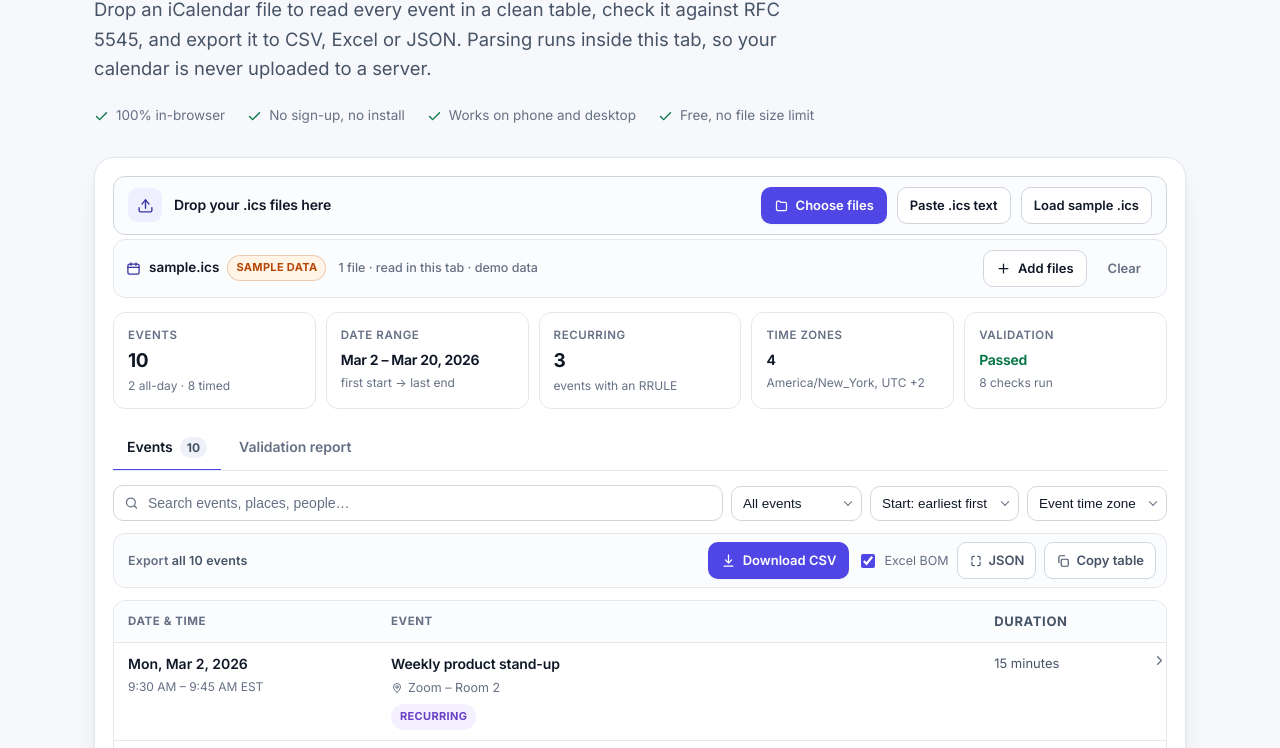
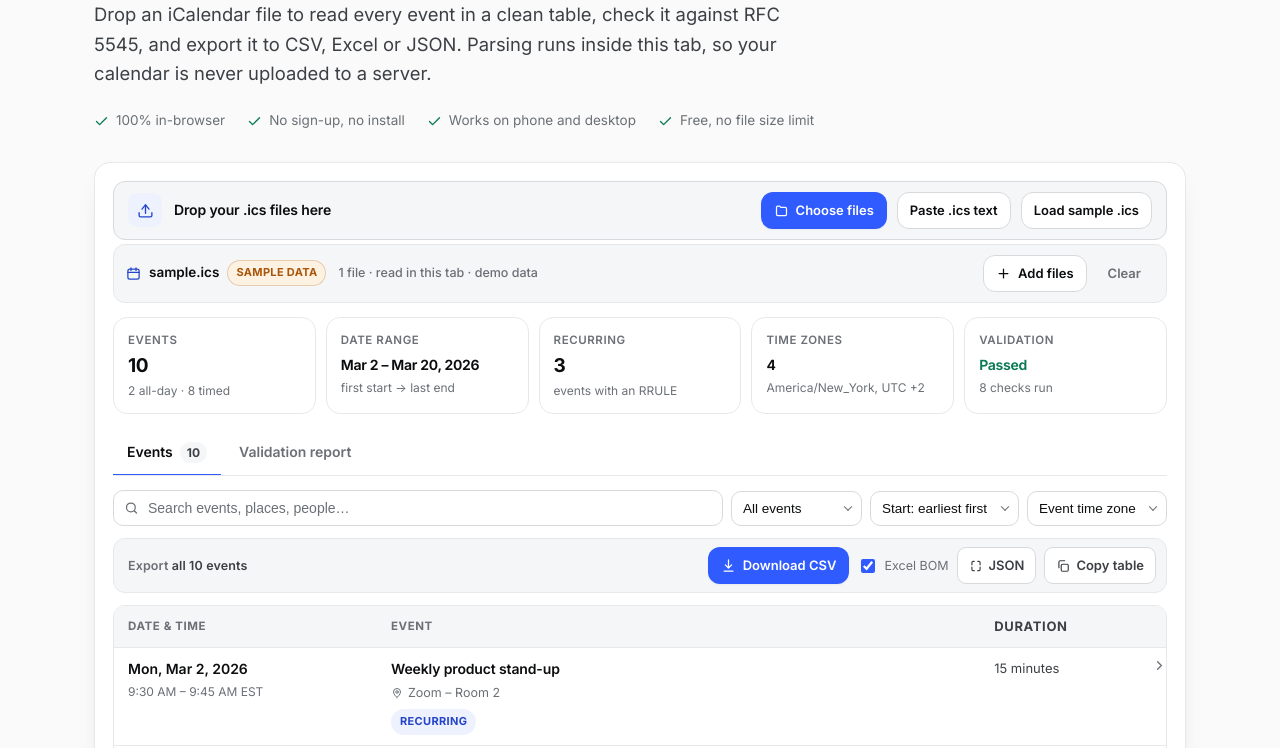
Before and after one commit to MarCJ81/ics-viewer-online, a plain HTML site: page index.html in a window 1280 px wide. Shown: the part 288-1036 px from the top of the page. Drawn offline with Linux system fonts and the light colour scheme.

Commit message:
Redesign UI with Direction A (Crisp Bento): #FAFAFA canvas, white hairline tiles, cobalt #2F5BFF single accent, 800 headlines

```diff
--- a/assets/styles.css
+++ b/assets/styles.css
@@ -24,34 +24,41 @@
     U+2C60-2C7F, U+A720-A7FF;
 }
 
+/* Design system: A — Crisp Bento SaaS
+   순백 표면 #FFFFFF · 바탕 #FAFAFA · 1px 헤어라인 #E7E8EA · 16px 타일 라운드
+   잉크 #0C0D0F · 코발트 #2F5BFF 단일 액센트 · 산세리프 800 헤드라인 */
 :root {
-  --bg: #f7f8fb;
-  --bg-soft: #eef1f7;
-  --surface: #ffffff;
-  --surface-2: #fbfcfe;
-  --text: #101828;
-  --text-soft: #475467;
-  --muted: #667085;
-  --border: #e4e7ec;
-  --border-strong: #d0d5dd;
-  --accent: #4f46e5;
-  --accent-hover: #4338ca;
-  --accent-soft: #eef0ff;
-  --accent-text: #3730a3;
-  --teal: #0f766e;
-  --teal-soft: #e6f6f3;
-  --amber: #b54708;
-  --amber-soft: #fff4e5;
-  --red: #b42318;
-  --red-soft: #fef3f2;
-  --green: #067647;
-  --green-soft: #ecfdf3;
-  --violet: #6941c6;
-  --violet-soft: #f4f0ff;
-  --shadow-sm: 0 1px 2px rgba(16, 24, 40, 0.05);
-  --shadow-md: 0 1px 3px rgba(16, 24, 40, 0.06), 0 14px 34px -16px rgba(16, 24, 40, 0.18);
-  --radius: 14px;
-  --radius-lg: 20px;
+  --bg: #FAFAFA;
+  --bg-soft: #F5F6F7;
+  --surface: #FFFFFF;
+  --surface-2: #F5F6F7;
+  --text: #0C0D0F;
+  --text-soft: #3C4045;
+  --muted: #6B7076;
+  --border: #E7E8EA;
+  --border-strong: #D7D9DD;
+  --accent: #2F5BFF;
+  --accent-hover: #2445C9;
+  --accent-soft: #EEF2FF;
+  --accent-text: #2445C9;
+  --on-accent: #FFFFFF;
+  --eyebrow: #585E66;
+  /* semantic states — colour carries meaning, not decoration */
+  --teal: #3C4045;
+  --teal-soft: #F5F6F7;
+  --amber: #A9550A;
+  --amber-soft: #FDF2E2;
+  --red: #B4211C;
+  --red-soft: #FDECEB;
+  --green: #0B7A55;
+  --green-soft: #E9F9F1;
+  --violet: #2445C9;
+  --violet-soft: #EEF2FF;
+  --shadow-sm: 0 1px 2px rgba(12, 13, 15, 0.05);
+  --shadow-md: 0 12px 28px -20px rgba(12, 13, 15, 0.35);
+  --radius: 16px;
+  --radius-lg: 16px;
+  --radius-btn: 12px;
   --font: "Inter", system-ui, -apple-system, BlinkMacSystemFont, "Segoe UI", Roboto,
     "Helvetica Neue", Arial, "Liberation Sans", "Noto Sans", "Apple SD Gothic Neo", "Noto Sans KR", sans-serif;
   --mono: ui-monospace, SFMono-Regular, "SF Mono", Menlo, Consolas, "Liberation Mono", monospace;
@@ -65,61 +72,65 @@
 
 @media (prefers-color-scheme: dark) {
   :root:not([data-theme="light"]) {
-    --bg: #0b0f19;
-    --bg-soft: #111827;
-    --surface: #111827;
-    --surface-2: #0f1523;
-    --text: #f3f5f9;
-    --text-soft: #c3cad6;
-    --muted: #98a2b3;
-    --border: #222b3a;
-    --border-strong: #2f3a4c;
-    --accent: #8b83ff;
-    --accent-hover: #a29bff;
-    --accent-soft: #1c1b3a;
-    --accent-text: #c7c2ff;
-    --teal: #5eead4;
-    --teal-soft: #102a28;
-    --amber: #fdb022;
-    --amber-soft: #2a1f0c;
-    --red: #fda29b;
-    --red-soft: #2b1412;
-    --green: #75e0a7;
-    --green-soft: #0d2419;
-    --violet: #c3b5fd;
-    --violet-soft: #1e1a33;
-    --shadow-sm: 0 1px 2px rgba(0, 0, 0, 0.4);
-    --shadow-md: 0 1px 3px rgba(0, 0, 0, 0.5), 0 18px 40px -18px rgba(0, 0, 0, 0.8);
+    --bg: #0A0B0D;
+    --bg-soft: #0E0F12;
+    --surface: #121317;
+    --surface-2: #17181C;
+    --text: #F4F5F7;
+    --text-soft: #C7CBD2;
+    --muted: #9AA0A9;
+    --border: #24262B;
+    --border-strong: #34373E;
+    --accent: #8AA4FF;
+    --accent-hover: #5B7BFF;
+    --accent-soft: rgba(47, 91, 255, .18);
+    --accent-text: #C3D2FF;
+    --on-accent: #0A0B0D;
+  --eyebrow: #C7CBD2;
+    --eyebrow: #C7CBD2;
+    --teal: #C7CBD2;
+    --teal-soft: #17181C;
+    --amber: #F7BE6A;
+    --amber-soft: rgba(247, 190, 106, .12);
+    --red: #FF9A94;
+    --red-soft: rgba(255, 154, 148, .12);
+    --green: #3ED9A0;
+    --green-soft: rgba(62, 217, 160, .12);
+    --violet: #C3D2FF;
+    --violet-soft: rgba(47, 91, 255, .18);
+    --shadow-sm: 0 1px 2px rgba(0, 0, 0, .5);
+    --shadow-md: 0 16px 40px -22px rgba(0, 0, 0, .9);
     color-scheme: dark;
   }
 }
 
 :root[data-theme="dark"] {
-  --bg: #0b0f19;
-  --bg-soft: #111827;
-  --surface: #111827;
-  --surface-2: #0f1523;
-  --text: #f3f5f9;
-  --text-soft: #c3cad6;
-  --muted: #98a2b3;
-  --border: #222b3a;
-  --border-strong: #2f3a4c;
-  --accent: #8b83ff;
-  --accent-hover: #a29bff;
-  --accent-soft: #1c1b3a;
-  --accent-text: #c7c2ff;
-  --teal: #5eead4;
-  --teal-soft: #102a28;
-  --amber: #fdb022;
-  --amber-soft: #2a1f0c;
-  --red: #fda29b;
-  --red-soft: #2b1412;
-  --green: #75e0a7;
-  --green-soft: #0d2419;
-  --violet: #c3b5fd;
-  --violet-soft: #1e1a33;
-  --shadow-sm: 0 1px 2px rgba(0, 0, 0, 0.4);
-  --shadow-md: 0 1px 3px rgba(0, 0, 0, 0.5), 0 18px 40px -18px rgba(0, 0, 0, 0.8);
+  --bg: #0A0B0D;
+  --bg-soft: #0E0F12;
+  --surface: #121317;
+  --surface-2: #17181C;
+  --text: #F4F5F7;
+  --text-soft: #C7CBD2;
+  --muted: #9AA0A9;
+  --border: #24262B;
+  --border-strong: #34373E;
+  --accent: #8AA4FF;
+  --accent-hover: #5B7BFF;
+  --accent-soft: rgba(47, 91, 255, .18);
+  --accent-text: #C3D2FF;
+  --on-accent: #0A0B0D;
+  --teal: #C7CBD2;
+  --teal-soft: #17181C;
+  --amber: #F7BE6A;
+  --amber-soft: rgba(247, 190, 106, .12);
+  --red: #FF9A94;
+  --red-soft: rgba(255, 154, 148, .12);
+  --green: #3ED9A0;
+  --green-soft: rgba(62, 217, 160, .12);
+  --violet: #C3D2FF;
+  --violet-soft: rgba(47, 91, 255, .18);
+  --shadow-sm: 0 1px 2px rgba(0, 0, 0, .5);
+  --shadow-md: 0 16px 40px -22px rgba(0, 0, 0, .9);
   color-scheme: dark;
 }
 
@@ -146,6 +157,7 @@ body {
 }
 
 h1, h2, h3, h4 { margin: 0; font-weight: 700; letter-spacing: -0.02em; line-height: 1.2; }
+h1, h2 { font-weight: 800; letter-spacing: -0.04em; }
 p { margin: 0; }
 a { color: var(--accent-text); text-decoration: none; }
 a:hover { text-decoration: underline; }
@@ -227,9 +239,8 @@ button { font: inherit; color: inherit; }
   border-radius: 9px;
   display: grid;
   place-items: center;
-  background: linear-gradient(145deg, var(--accent), #7b74ff);
-  color: #fff;
-  box-shadow: inset 0 0 0 1px rgba(255, 255, 255, 0.18);
+  background: var(--text);
+  color: var(--surface);
 }
 .brand-mark svg { width: 17px; height: 17px; }
 .brand small {
@@ -299,19 +310,21 @@ button { font: inherit; color: inherit; }
   gap: 8px;
   font-size: 12.5px;
   font-weight: 600;
-  letter-spacing: 0.08em;
+  letter-spacing: 0.06em;
   text-transform: uppercase;
-  color: var(--accent-text);
-  background: var(--accent-soft);
+  color: var(--eyebrow);
+  background: var(--surface);
+  border: 1px solid var(--border);
   border-radius: 999px;
-  padding: 5px 12px;
+  padding: 6px 11px;
   margin-bottom: 18px;
 }
 
 .hero h1 {
-  font-size: clamp(1.9rem, 3.5vw, 2.9rem);
-  max-width: 25ch;
-  line-height: 1.14;
+  font-size: clamp(2rem, 3.8vw, 3.35rem);
+  max-width: 26ch;
+  line-height: 1.06;
+  letter-spacing: -0.045em;
   margin-bottom: 16px;
 }
 .hero h1 .hl {
@@ -344,7 +357,7 @@ button { font: inherit; color: inherit; }
 .tool-card {
   background: var(--surface);
   border: 1px solid var(--border);
-  border-radius: var(--radius-lg);
+  border-radius: var(--radius);
   box-shadow: var(--shadow-md);
   padding: 18px;
   margin-bottom: 46px;
@@ -357,7 +370,7 @@ button { font: inherit; color: inherit; }
   gap: 10px;
   text-align: center;
   padding: 30px 22px 26px;
-  border: 2px dashed var(--border-strong);
+  border: 1.5px dashed var(--border-strong);
   border-radius: 16px;
   background: var(--surface-2);
   transition: border-color 0.15s ease, background 0.15s ease, transform 0.15s ease;
@@ -422,7 +435,7 @@ button { font: inherit; color: inherit; }
   justify-content: center;
   gap: 7px;
   padding: 9px 15px;
-  border-radius: 10px;
+  border-radius: var(--radius-btn);
   border: 1px solid transparent;
   font-size: 14px;
   font-weight: 600;
@@ -434,7 +447,7 @@ button { font: inherit; color: inherit; }
 .btn svg { width: 15px; height: 15px; flex: none; }
 .btn-primary {
   background: var(--accent);
-  color: #fff;
+  color: var(--on-accent);
   box-shadow: var(--shadow-sm);
 }
 .btn-primary:hover { background: var(--accent-hover); }
@@ -560,7 +573,7 @@ button { font: inherit; color: inherit; }
 .stat {
   border: 1px solid var(--border);
   background: var(--surface);
-  border-radius: 12px;
+  border-radius: 14px;
   padding: 13px 14px;
   min-width: 0;
 }
@@ -894,7 +907,7 @@ dialog.event-dialog {
   max-height: min(84vh, 760px);
   padding: 0;
   border: 1px solid var(--border);
-  border-radius: 18px;
+  border-radius: 16px;
   background: var(--surface);
   color: var(--text);
   box-shadow: 0 30px 70px -20px rgba(16, 24, 40, 0.45);
@@ -964,7 +977,7 @@ dialog.event-dialog::backdrop { background: rgba(16, 24, 40, 0.45); backdrop-fil
   bottom: 24px;
   transform: translateY(16px);
   background: var(--text);
-  color: var(--bg);
+  color: var(--surface);
   font-size: 13.5px;
   font-weight: 600;
   padding: 11px 18px;
@@ -994,7 +1007,7 @@ dialog.event-dialog::backdrop { background: rgba(16, 24, 40, 0.45); backdrop-fil
 .feature {
   border: 1px solid var(--border);
   background: var(--surface);
-  border-radius: 14px;
+  border-radius: var(--radius);
   padding: 20px 18px;
 }
 .feature-icon {
@@ -1025,7 +1038,7 @@ dialog.event-dialog::backdrop { background: rgba(16, 24, 40, 0.45); backdrop-fil
   padding: 20px 18px 18px 18px;
   border: 1px solid var(--border);
   background: var(--surface);
-  border-radius: 14px;
+  border-radius: var(--radius);
 }
 .steps li::before {
   counter-increment: step;
@@ -1036,7 +1049,7 @@ dialog.event-dialog::backdrop { background: rgba(16, 24, 40, 0.45); backdrop-fil
   height: 26px;
   border-radius: 8px;
   background: var(--accent);
-  color: #fff;
+  color: var(--on-accent);
   font-size: 13px;
   font-weight: 700;
   margin-bottom: 10px;
--- a/index.html
+++ b/index.html
@@ -8,7 +8,7 @@
 <link rel="canonical" href="https://marcj81.github.io/ics-viewer-online/">
 <meta name="robots" content="index, follow">
 <meta name="color-scheme" content="light dark">
-<meta name="theme-color" content="#4f46e5">
+<meta name="theme-color" content="#FAFAFA">
 <meta property="og:type" content="website">
 <meta property="og:site_name" content="ICS Viewer">
 <meta property="og:title" content="ICS Viewer &amp; Converter — open, validate and convert .ics files">
@@ -490,7 +490,7 @@
 <div class="toast" id="toast" role="status" aria-live="polite"></div>
 
 <noscript>
-  <p style="padding:16px 24px;background:#fff4e5;color:#b54708;text-align:center">
+  <p style="padding:16px 24px;background:#FDF2E2;color:#A9550A;text-align:center">
     This viewer reads calendar files in your browser, so it needs JavaScript. Nothing is uploaded either way.
   </p>
 </noscript>
```
Also changed, not shown: favicon.svg, 1 other file.
